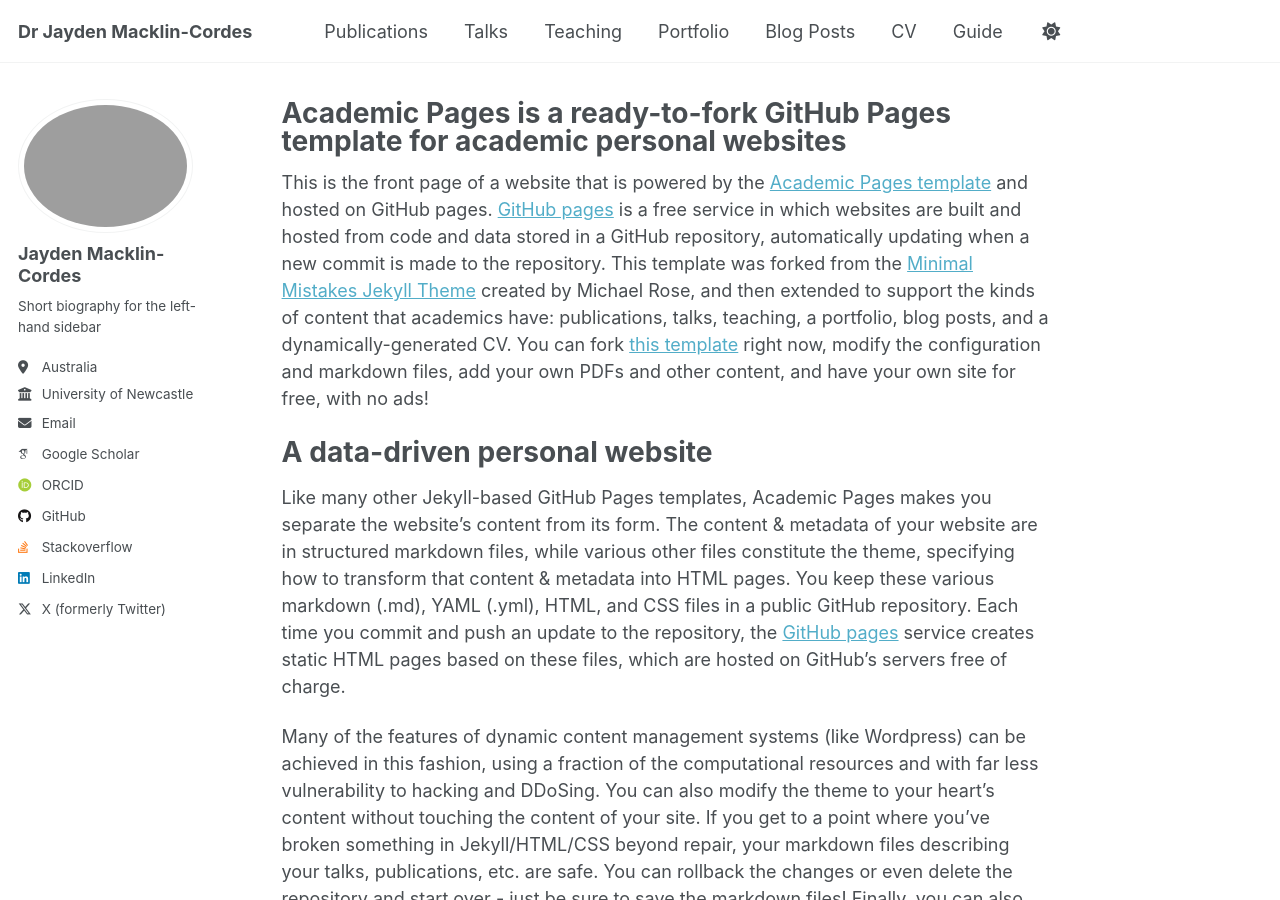
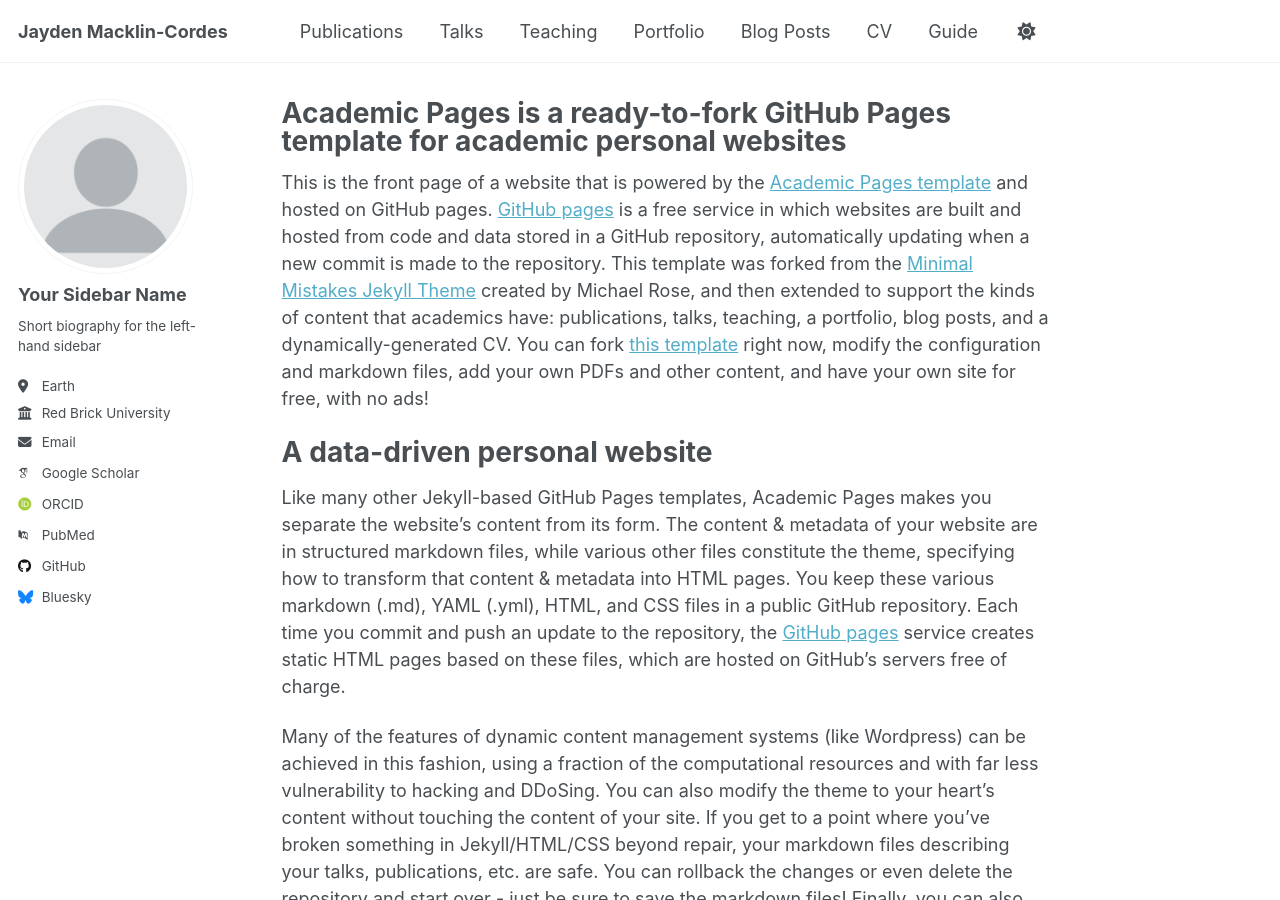
Before and after one commit to JaydenM-C/JaydenM-C.github.io, a Jekyll site: the page built from _pages/about.md, in a window 1280 px wide and 900 px high. Built offline with Jekyll 4.4.1, drawn with Linux system fonts in a browser that asks for light colours; some web fonts are replaced.

Commit message:
Revert "Update _config.yml"
This reverts commit 3890e6bbd2ef3ae2bc7d020ab6ecc38cb5664650.

```diff
--- a/_config.yml
+++ b/_config.yml
@@ -9,7 +9,7 @@
 # Basic Site Settings
 locale                   : "en-US"
 site_theme               : "default"
-title                    : "Dr Jayden Macklin-Cordes"
+title                    : "Jayden Macklin-Cordes"
 title_separator          : "-"
 name                     : &name "Jayden Macklin-Cordes"
 description              : &description "Lecturer in Linguistics"
@@ -22,23 +22,23 @@
 #               Additional customization can be done by editing /_includes/author-profile.html
 author:
   # Biographic information
-  avatar           : "IMG_5403.jpeg"
-  name             : "Jayden Macklin-Cordes"
+  avatar           : "profile.png"
+  name             : "Your Sidebar Name"
   pronouns         : # example: "she/her"
   bio              : "Short biography for the left-hand sidebar"
-  location         : "Australia"
-  employer         : "University of Newcastle"
+  location         : "Earth"
+  employer         : "Red Brick University"
   uri              : # URL
-  email            : "jayden@macklin-cordes.com"
+  email            : "none@example.org"
 
   # Academic websites
   academia         : # URL
   arxiv            : # URL - Update with the correct link to your profile
-  googlescholar    : "https://scholar.google.com.au/citations?user=n-NtUVIAAAAJ&hl=en"
+  googlescholar    : "https://scholar.google.com/citations?user=PS_CX0AAAAAJ"
   impactstory      : # URL
-  orcid            : "http://orcid.org/0000-0003-1910-3969"
+  orcid            : "http://orcid.org/yourorcidurl"
   semantic         : # URL
-  pubmed           : # URL
+  pubmed           : "https://www.ncbi.nlm.nih.gov/pubmed/?term=john+snow"
   researchgate     : # URL
   scopus           : # URL
 
@@ -46,12 +46,12 @@
   bitbucket        : # Username - Update with your username on the site
   codepen          : # Username
   dribbble         : # Username
-  github           : "JaydenM-C"
+  github           : "academicpages"
   kaggle           : # Username
-  stackoverflow    : "7718843/jaydenm-c" # User number or user number and name (i.e., use "1" or "1/jeff-atwood")
+  stackoverflow    : # User number or user number and name (i.e., use "1" or "1/jeff-atwood")
 
   # Social media
-  bluesky          : # Replace this with you Bluesky username
+  bluesky          : "bsky.app" # Replace this with you Bluesky username
   facebook         : # Username
   flickr           : # Username
   foursquare       : # Username
@@ -60,7 +60,7 @@
   keybase          : # Username
   instagram        : # Username
   lastfm           : # Username
-  linkedin         : "jayden-macklin-cordes"
+  linkedin         : # Username
   mastodon         : # URL
   medium           : # URL
   pinterest        : # Username
@@ -68,7 +68,7 @@
   steam            : # Username
   telegram         : # URL
   tumblr           : # Username
-  twitter          : "JaydenC"
+  twitter          : # Username for X / Twitter
   vine             : # Username
   weibo            : # Username
   wikipedia        : # Username
```
